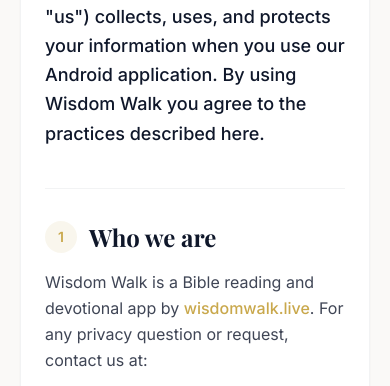
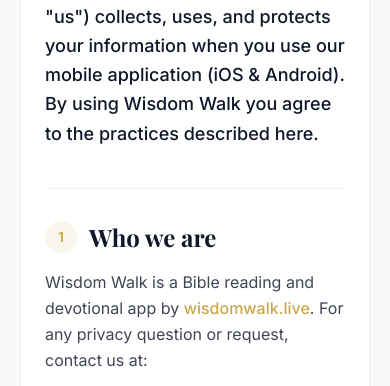
Before and after one commit to wisdomwalk-dev/wisdomwalk-website, a plain HTML site: page privacy-policy.html in a window 390 px wide. Shown: the part 422-808 px from the top of the page. Drawn offline with nearby package versions, Linux system fonts and the light colour scheme; a web font is replaced by a local one.

Commit message:
Add Apple App Store link and update mobile app references

```diff
--- a/privacy-policy.html
+++ b/privacy-policy.html
@@ -186,7 +186,7 @@
         <div class="bg-white rounded-2xl p-6 md:p-12 shadow-sm border border-navy/5 space-y-10 text-navy/80 text-base leading-relaxed">
 
           <p class="text-lg text-navy font-medium leading-relaxed">
-            This Privacy Policy explains how <strong>Wisdom Walk</strong> ("the app", "we", "us") collects, uses, and protects your information when you use our Android application. By using Wisdom Walk you agree to the practices described here.
+            This Privacy Policy explains how <strong>Wisdom Walk</strong> ("the app", "we", "us") collects, uses, and protects your information when you use our mobile application (iOS &amp; Android). By using Wisdom Walk you agree to the practices described here.
           </p>
 
           <!-- 1. Who we are -->
```
